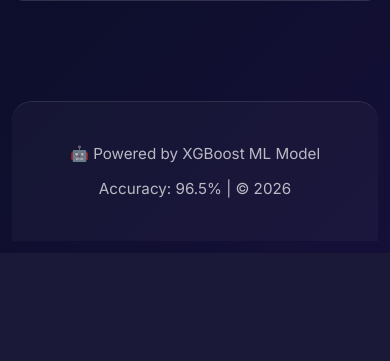
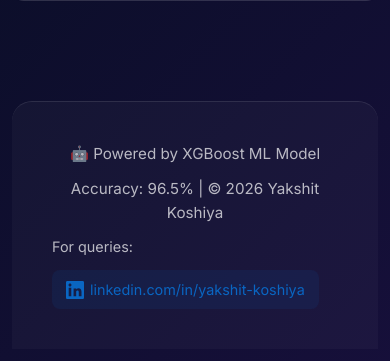
Before and after one commit to yakshit0511/Employee-Promotion-Prediction-System, a Flask app: page / in a window 390 px wide. Shown: the part 1868-2229 px from the top of the page. Before the commit the page ends 2066 px from the top, so only its background shows below. Run offline with Flask 3, Linux system fonts and the light colour scheme.

Commit message:
Add copyright and LinkedIn contact information to footer
- Added copyright:  2026 Yakshit Koshiya
- Added LinkedIn link with icon badge (www.linkedin.com/in/yakshit-koshiya-b49a11296)
- Added hover effects and responsive styling for footer links
- LinkedIn icon with gradient blue color and smooth transitions

```diff
--- a/static/style.css
+++ b/static/style.css
@@ -668,6 +668,45 @@ body {
     font-size: 0.95rem;
 }
 
+.footer-links {
+    display: flex;
+    align-items: center;
+    gap: 12px;
+    flex-wrap: wrap;
+}
+
+.footer-links p {
+    margin: 0;
+    font-size: 0.9rem;
+    color: var(--text-secondary);
+}
+
+.linkedin-link {
+    display: flex;
+    align-items: center;
+    gap: 6px;
+    color: #0A66C2;
+    text-decoration: none;
+    font-size: 0.9rem;
+    padding: 8px 14px;
+    border-radius: 8px;
+    transition: all 0.3s ease;
+    background: rgba(10, 102, 194, 0.1);
+}
+
+.linkedin-link:hover {
+    background: rgba(10, 102, 194, 0.2);
+    color: #0052A3;
+    transform: translateY(-2px);
+    box-shadow: 0 4px 12px rgba(10, 102, 194, 0.15);
+}
+
+.linkedin-icon {
+    width: 18px;
+    height: 18px;
+    flex-shrink: 0;
+}
+
 /* ============= RESPONSIVE DESIGN ============= */
 @media (max-width: 1024px) {
     .content-grid {
--- a/templates/index.html
+++ b/templates/index.html
@@ -146,7 +146,16 @@
         <footer class="footer">
             <div class="footer-content">
                 <p>🤖 Powered by XGBoost ML Model</p>
-                <p>Accuracy: 96.5% | © 2026</p>
+                <p>Accuracy: 96.5% | © 2026 Yakshit Koshiya</p>
+                <div class="footer-links">
+                    <p>For queries:</p>
+                    <a href="https://www.linkedin.com/in/yakshit-koshiya-b49a11296" target="_blank" title="LinkedIn Profile" class="linkedin-link">
+                        <svg class="linkedin-icon" width="20" height="20" viewBox="0 0 24 24" fill="currentColor">
+                            <path d="M22.225 0H1.771C.792 0 0 .774 0 1.729v20.542C0 23.227.792 24 1.771 24h20.451C23.2 24 24 23.227 24 22.271V1.729C24 .774 23.2 0 22.225 0zM7.067 20.452H3.585V9.002h3.482v11.45zM5.333 7.413c-1.105 0-2-.896-2-2s.895-2 2-2 2 .896 2 2-.895 2-2 2zm15.148 13.039h-3.432v-5.604c0-1.336-.475-2.245-1.675-2.245-.914 0-1.454.616-1.693 1.213-.087.213-.11.51-.11.806v5.83h-3.432s.045-9.46 0-10.45h3.432v1.481c.46-.71 1.282-1.72 3.12-1.72 2.275 0 3.983 1.487 3.983 4.685v5.704z"/>
+                        </svg>
+                        linkedin.com/in/yakshit-koshiya
+                    </a>
+                </div>
             </div>
         </footer>
     </div>
```
